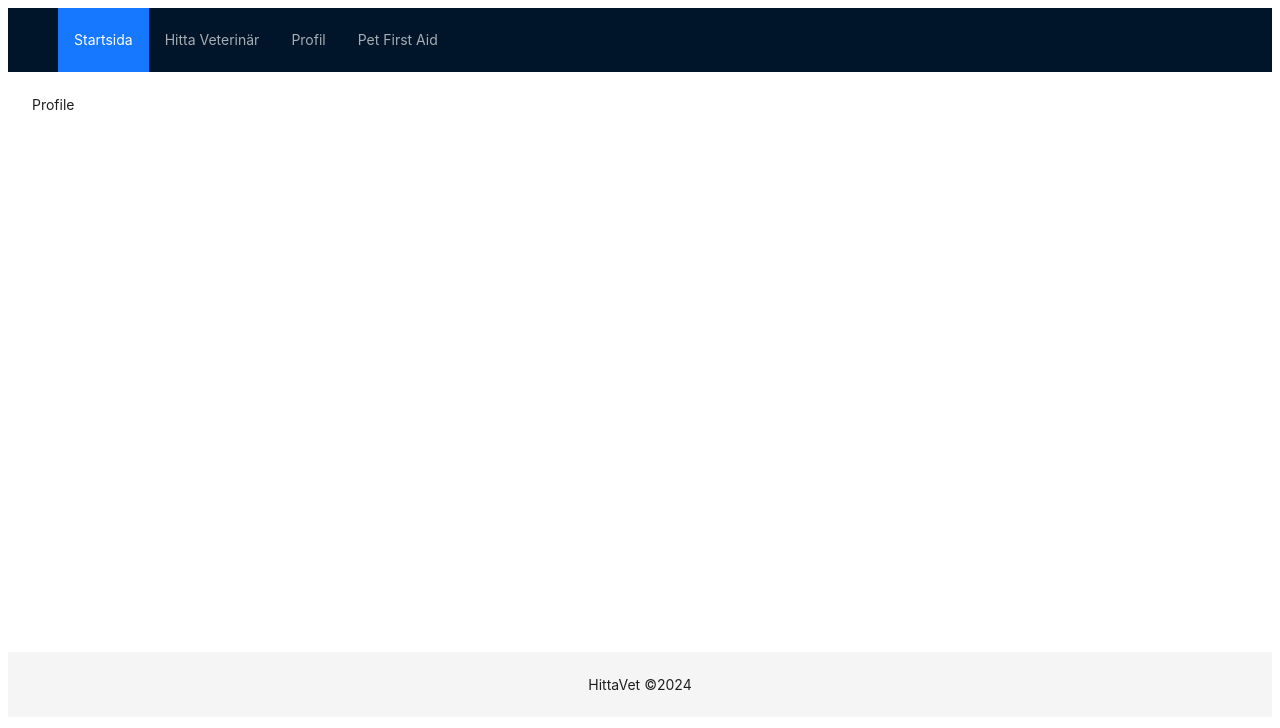
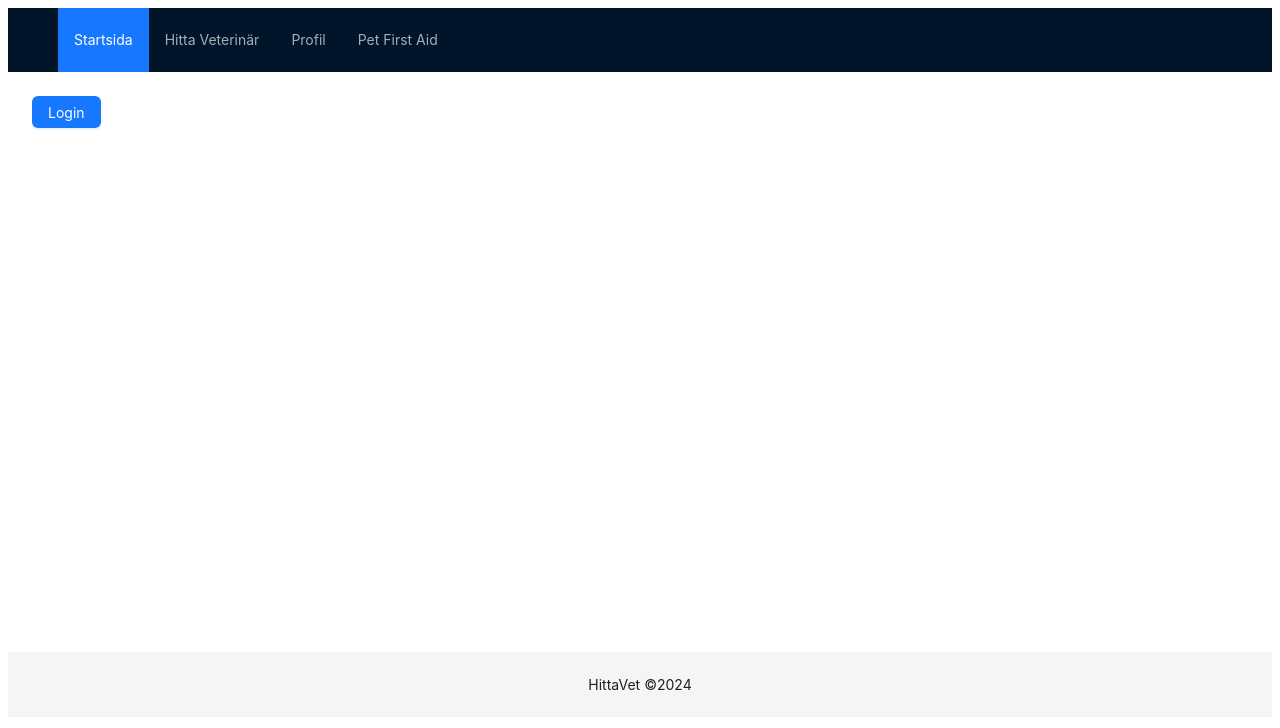
Before and after one commit to lindelind/fsu23d-exjobb, a React (Vite) app in the folder client/: page /profile in a window 1280 px wide. Shown: the top 728 px of the page. Built offline with nearby package versions, Linux system fonts and the light colour scheme; no server answers.

Commit message:
added login state handling in Profile component

```diff
--- a/client/src/pages/Profile.tsx
+++ b/client/src/pages/Profile.tsx
@@ -1,9 +1,27 @@
+import { useAuth } from "../contexts/AuthContext";
+import { LogoutButton } from "../components/LogoutButton";
+import LoginModal from "../components/LoginModal";
 
 export const Profile = () => {
+  const { user, loading } = useAuth();
 
-    return (
+  if (loading) {
+    return <p>Loading...</p>;
+  }
+
+  return (
+    <>
+      {!user && (
         <>
-        Profile
+          <LoginModal />
         </>
-    )
-}
+      )}
+      {user && (
+        <>
+          <p>Welcome, {user.name}!</p>
+          <LogoutButton />
+        </>
+      )}
+    </>
+  );
+};
```
